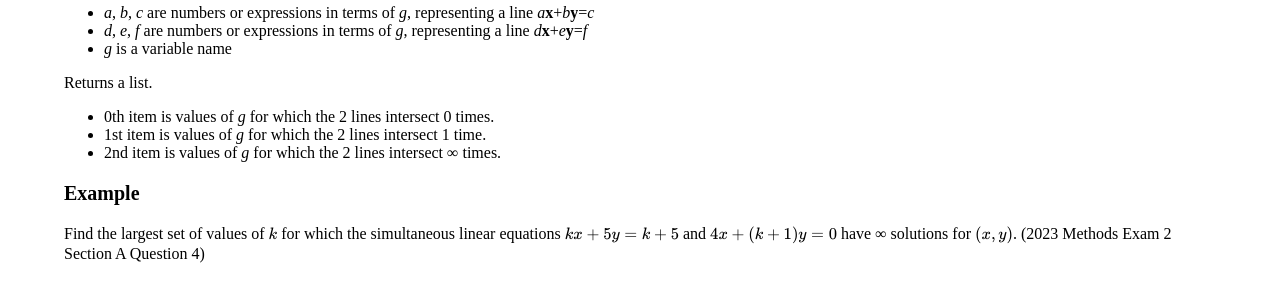
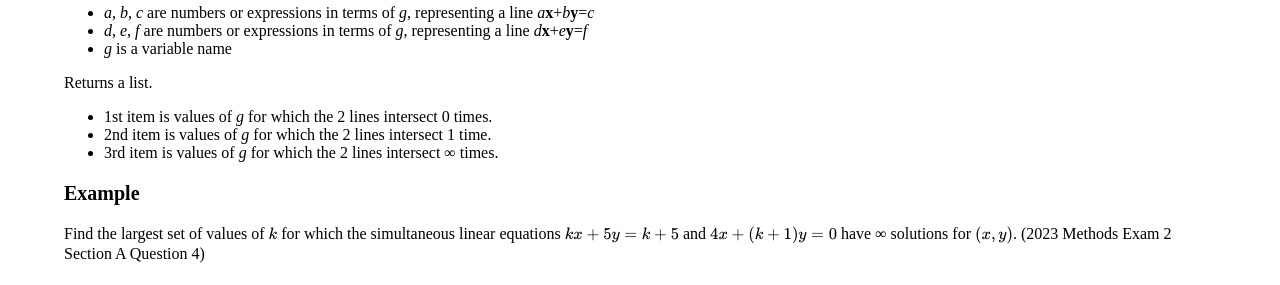
Before and after one commit to nhtnhanbn/whitecas, a Jekyll site: the page built from docs/commands/simlin.md, in a window 1280 px wide. Shown: the part 342-627 px from the top of the page. Built offline with Jekyll 4.4.1, drawn with Linux system fonts in a browser that asks for light colours.

Commit message:
Cleanup documentation

```diff
--- a/docs/commands/simlin.md
+++ b/docs/commands/simlin.md
@@ -13,9 +13,9 @@ simlin(*a*, *b*, *c*, *d*, *e*, *f*, *g*)
 - *g* is a variable name
 
 Returns a list.
-- 0th item is values of *g* for which the 2 lines intersect 0 times.
-- 1st item is values of *g* for which the 2 lines intersect 1 time.
-- 2nd item is values of *g* for which the 2 lines intersect ∞ times.
+- 1st item is values of *g* for which the 2 lines intersect 0 times.
+- 2nd item is values of *g* for which the 2 lines intersect 1 time.
+- 3rd item is values of *g* for which the 2 lines intersect ∞ times.
 
 ### Example
 
```
Also changed, not shown: docs/commands/biPDf.md (+1 -0 lines), docs/commands/nmeth.md (+1 -1 lines), docs/commands/tank.md (+1 -1 lines).
